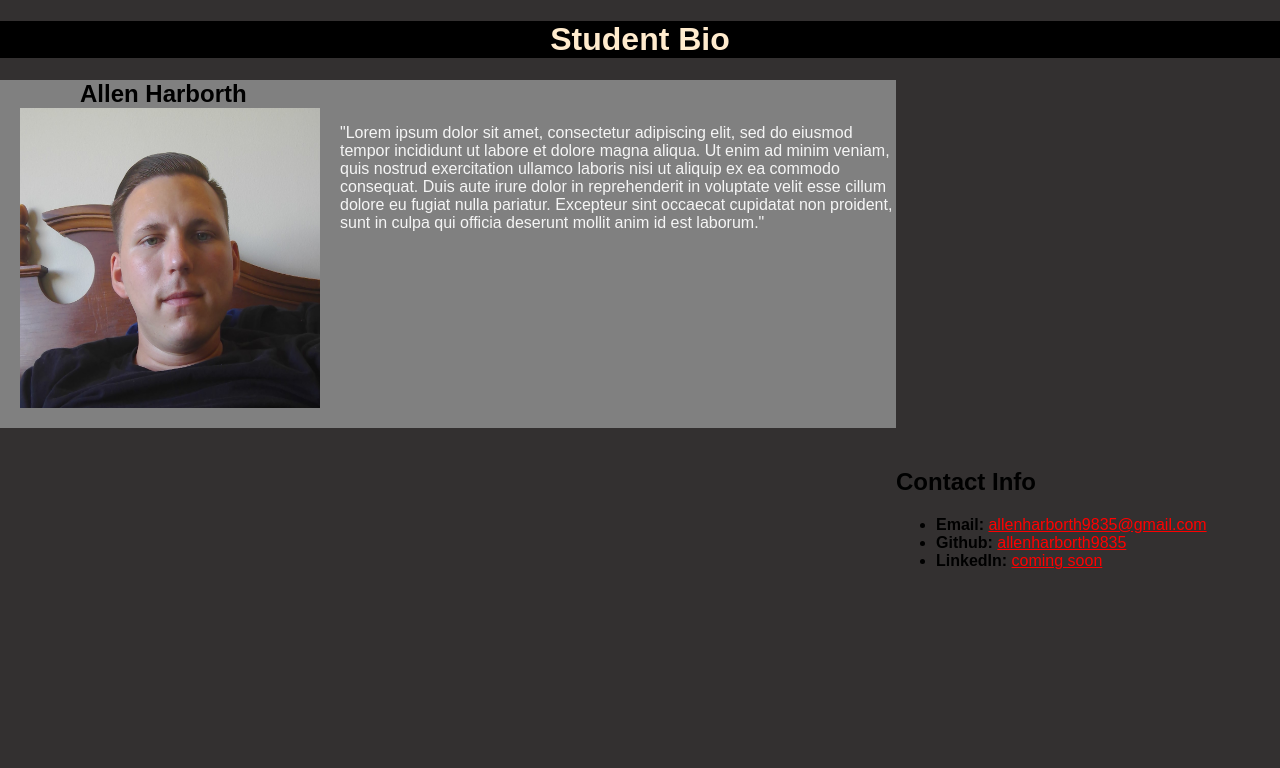
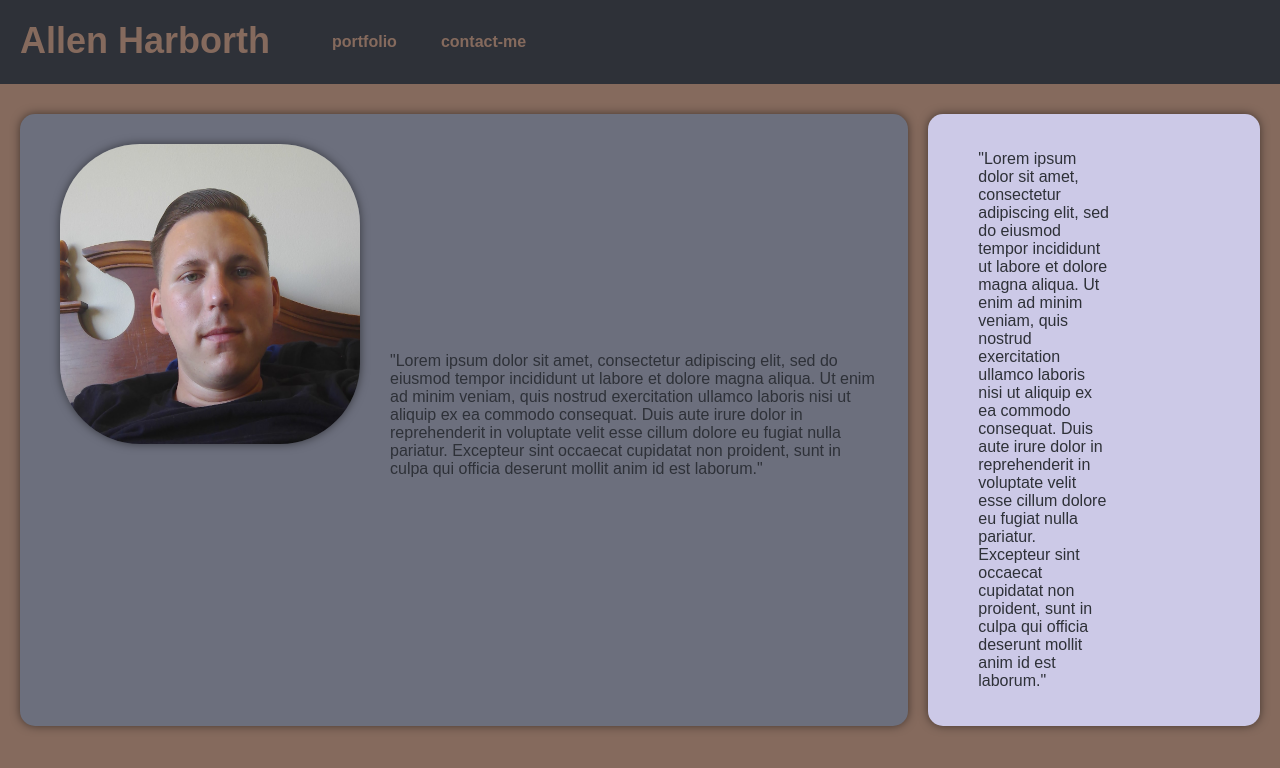
Before and after one commit to allenharborth9835/allenharborth9835.github.io, a plain HTML site: page index.html in a window 1280 px wide. Drawn offline with Linux system fonts and the light colour scheme.

Commit message:
build basic structure and style of website

```diff
--- /dev/null
+++ b/assets/css/style.css
@@ -0,0 +1,105 @@
+:root{
+    --primary-color: #2E3138;
+    --secondary-color: #6C6F7D;
+    --outer1-color: #CCC9E7;
+    --outer2-color: #856A5D;
+    --outer3-color: #60463B;
+
+}
+header{
+    position: sticky;
+    display: flex;
+    background-color: var(--primary-color);
+    top: 0;
+    padding: 10px 20px;
+}
+header h1{
+    font-weight: bold;
+    margin: 0;
+    color: var(--outer2-color);
+    font-size: 36px;
+    padding-top: 10px;
+}
+header a{
+    font-weight: bold;
+    text-decoration: none;
+    color: var(--outer2-color)
+}
+header nav{
+    margin: 7px 0;
+}
+header nav ul{
+    display: flex;
+    flex-wrap: wrap;
+    justify-content: space-between;
+    align-items: center;
+    list-style: none;
+}
+header nav ul li a{
+    margin: 10px 15px;
+    padding: 7px;
+}
+.main{
+    display:flex;
+    background-color: var(--secondary-color);
+    font-family: Arial, Helvetica, sans-serif;
+    padding: 10px 20px 20px 20px;
+    margin-top: 30px;
+    margin-left: 20px;
+    margin-bottom: 30px;
+    width: 20000px;
+    border-radius: 15px;
+    box-shadow: 0 0 10px rgba(0,0,0, 0.5);
+}
+.main p{
+    display: inline;
+    color: var(--primary-color);
+    padding: 10px 10px 10px 10px;
+    margin-top: auto;
+    margin-bottom: auto;
+}
+.main img{
+    float: left;
+    margin-top: 20px;
+    border-radius: 80px;
+    box-shadow: 0 0 10px rgba(0,0,0, 0.5);
+    margin-left: 20px;
+    margin-right: 20px;
+}
+
+.main p{
+    display:flex;
+    flex-wrap: wrap;
+    align-items: flex-start;
+}
+.skills{
+    display: flex;
+    padding: 20px 150px 20px 50px;
+    background-color:var(--outer1-color) ;
+    margin-top: 30px;
+    margin-left: 20px;
+    margin-bottom: 30px;
+    margin-right: 20px;
+    border-radius: 15px;
+    color: var(--primary-color);
+    box-shadow: 0 0 10px rgba(0,0,0, 0.5);
+}
+.container{
+    display: flex;
+
+}
+section a{
+    color:var(--outer3-color)
+}
+.contact{
+    float: right;
+    width: 30%;
+
+}
+body{
+    background-color: var(--outer2-color);
+    margin: 0;
+    padding:0;
+    color:white;
+    font-family: Arial, Helvetica, sans-serif;
+}
--- a/index.html
+++ b/index.html
@@ -2,22 +2,33 @@
 <html lang="en-us">
   <head>
     <meta charset="UTF-8" />
-    <title>HTML + CSS</title>
+    <title>Allen Harborth</title>
 
-    <link rel="stylesheet" type="text/css" href="./style.css" />
+    <link rel="stylesheet" type="text/css" href="./assets/css/style.css" />
   </head>
   <body>
     <header>
-      <h1>Student Bio</h1>
+      <h1>
+        <a href="index.html">Allen Harborth</a>
+      </h1>
+      <nav>
+        <ul>
+          <li>
+            <a href="portfolio.html">portfolio</a>
+          </li>
+          <li>
+            <a href="contact-me.html">contact-me</a>
+          </li>
+        </ul>
+      </nav>
     </header>
     <div class="container">
       <section id="main-bio" class="main">
         <!-- TODO: Replace content with your own info -->
-        <h2>Allen Harborth</h2>
         <br/>
         <img
           id="bio-image"
-          src="./Allen.jpg"
+          src="./assets/images/Allen.jpg"
           alt="Allen Harborth"
           width=300px
           height="300px"
@@ -26,14 +37,10 @@
           "Lorem ipsum dolor sit amet, consectetur adipiscing elit, sed do eiusmod tempor incididunt ut labore et dolore magna aliqua. Ut enim ad minim veniam, quis nostrud exercitation ullamco laboris nisi ut aliquip ex ea commodo consequat. Duis aute irure dolor in reprehenderit in voluptate velit esse cillum dolore eu fugiat nulla pariatur. Excepteur sint occaecat cupidatat non proident, sunt in culpa qui officia deserunt mollit anim id est laborum."
         </p>
       </section>
-
-      <section id="contact-info" class="contact">
-        <h2>Contact Info</h2>
-        <ul>
-          <li><strong>Email:</strong> <a href="#">allenharborth9835@gmail.com</a></li>
-          <li><strong>Github:</strong> <a href="#">allenharborth9835</a></li>
-          <li><strong>LinkedIn:</strong> <a href="#">coming soon</a></li>
-        </ul>
+      <section class="skills">
+        <p>
+          "Lorem ipsum dolor sit amet, consectetur adipiscing elit, sed do eiusmod tempor incididunt ut labore et dolore magna aliqua. Ut enim ad minim veniam, quis nostrud exercitation ullamco laboris nisi ut aliquip ex ea commodo consequat. Duis aute irure dolor in reprehenderit in voluptate velit esse cillum dolore eu fugiat nulla pariatur. Excepteur sint occaecat cupidatat non proident, sunt in culpa qui officia deserunt mollit anim id est laborum."
+        </p>
       </section>
     </div>
   </body>
--- a/style.css
+++ /dev/null
@@ -1,42 +0,0 @@
-
-h1{
-    background-color: black;
-    text-align: center;
-    color: blanchedalmond;
-}
-.main{
-    background-color: grey;
-    color:whitesmoke;
-    font-family: Arial, Helvetica, sans-serif;
-    width: 70%;
-    overflow: auto;
-    margin-bottom: 20px;
-}
-.main h2{
-    display: inline;
-    color: black;
-    margin-bottom: 35px;
-    padding: 0 20px 0 80px;
-}
-.main img{
-    float: left;
-    padding:0 20px 20px 20px
-}
-
-.main p{
-    float:center;
-}
-section a{
-    color:red;
-}
-.contact{
-    float: right;
-    width: 30%;
-
-}
-body{background-color: rgb(51, 48, 48);
-    margin: 0;
-    padding:0
-    color:white;
-    font-family: Arial, Helvetica, sans-serif;
-}
```
Also changed, not shown: contact-me.html (added, +34 -0 lines), portfolio.html (added, +25 -0 lines), assets/images/Allen.jpg (renamed from Allen.jpg).
